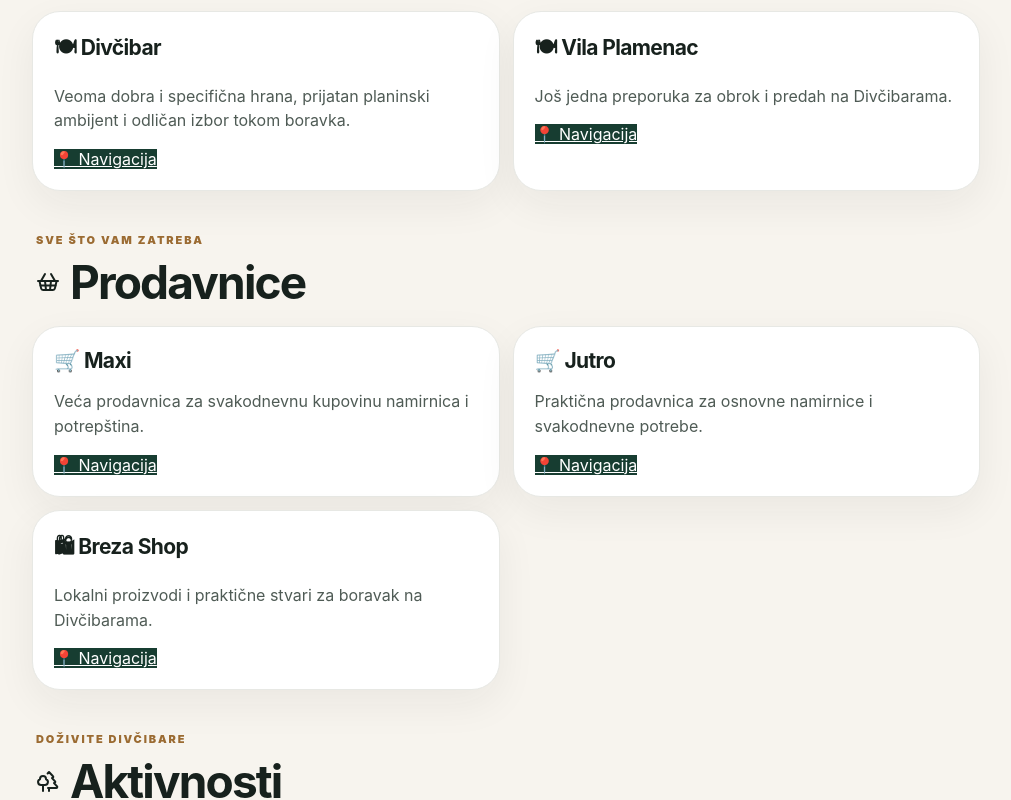
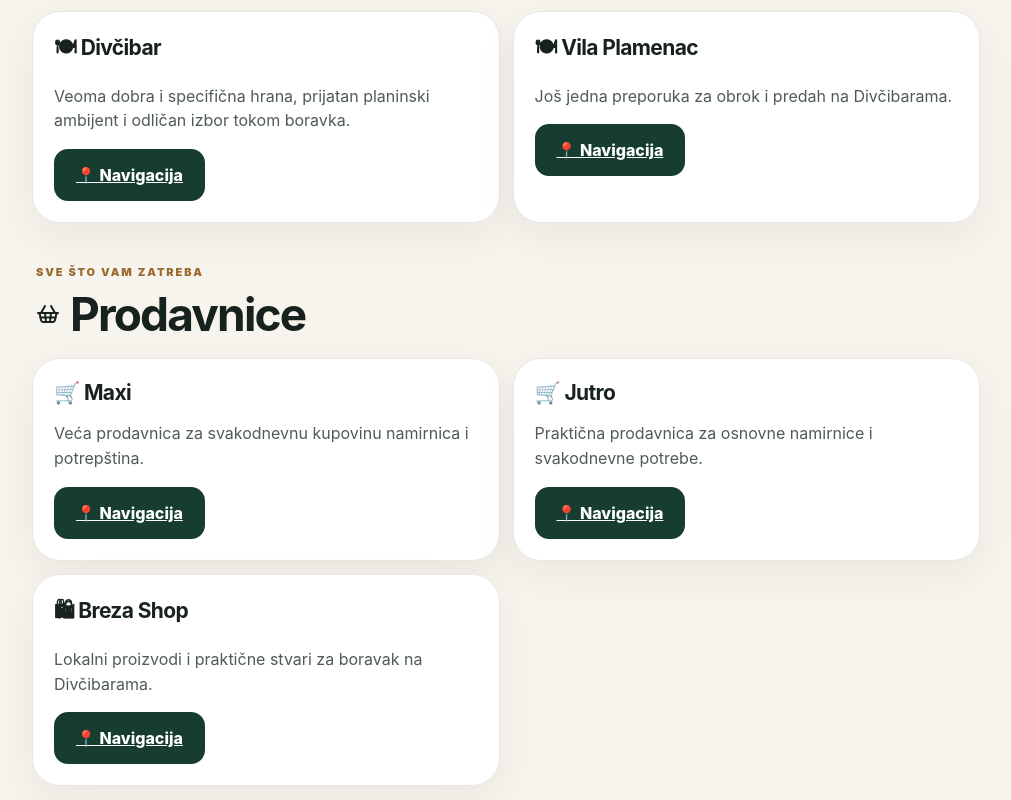
Before and after one commit to pocucapedja-debug/divcicasa-guest-guide, a Next.js app: page /dsr24 in a window 1280 px wide. Shown: the part 3200-4000 px from the top of the page, without its empty margins (134-1145 px from the left). Built offline with nearby package versions, Linux system fonts and the light colour scheme.

Commit message:
Make navigation buttons larger in all apartments

```diff
--- a/app/globals.css
+++ b/app/globals.css
@@ -5,3 +5,17 @@ a[href^="tel:"].mapBtn {
   color: #ffffff !important;
   border-color: #173d31 !important;
 }
+.mapBtn,
+a[href^="tel:"].mapBtn {
+  background-color: #173d31 !important;
+  color: #ffffff !important;
+  border: 2px solid #173d31 !important;
+  padding: 14px 20px !important;
+  font-size: 16px !important;
+  font-weight: 800 !important;
+  border-radius: 14px !important;
+  display: inline-flex !important;
+  align-items: center;
+  justify-content: center;
+  min-height: 50px;
+}
```
